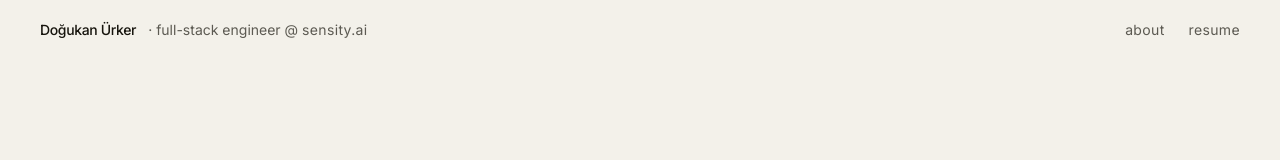
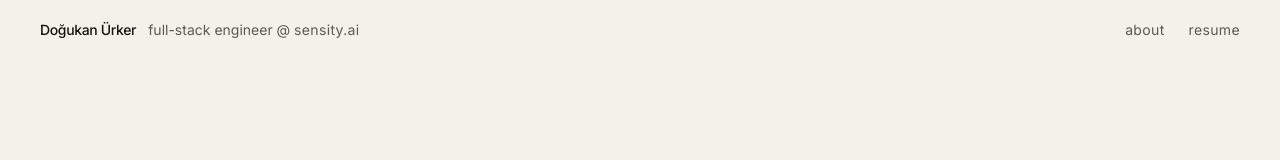
Before and after one commit to DogukanUrker/dogukanurker.com, a Next.js app in the folder app/: page / in a window 1280 px wide. Shown: the top 160 px of the page. Built offline with nearby package versions, Linux system fonts and the light colour scheme; no server answers; the database is empty.

Commit message:
Update LandingPage.tsx

```diff
--- a/app/src/components/LandingPage.tsx
+++ b/app/src/components/LandingPage.tsx
@@ -128,7 +128,7 @@ export default function LandingPage() {
             className="hidden md:inline text-sm"
             style={{ color: "var(--brand-muted)" }}
           >
-            · full-stack engineer @{" "}
+            full-stack engineer @{" "}
             <UnderlineLink href="https://sensity.ai">sensity.ai</UnderlineLink>
           </span>
         </div>
```
